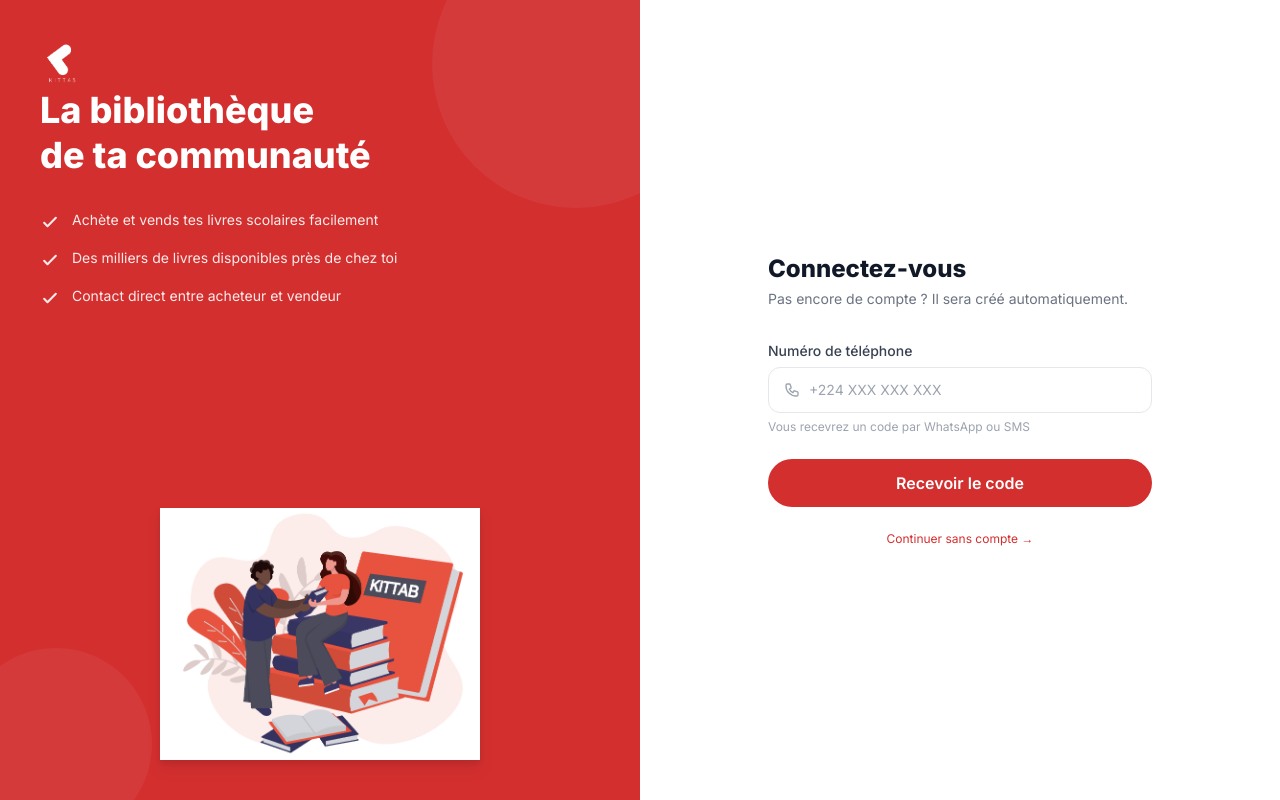
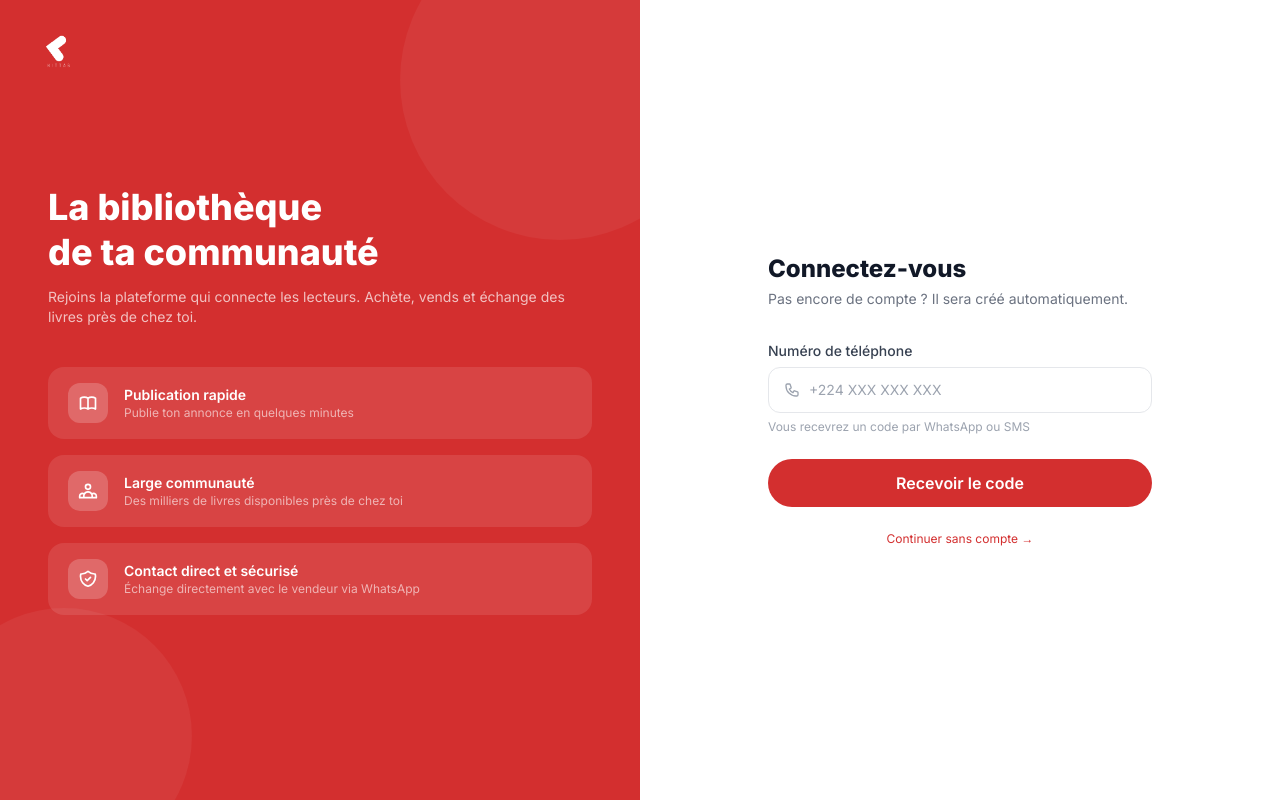
Before and after one commit to mhddiallo/kittab_mvp, an Angular app in the folder frontend/: page /login in a window 1280 px wide. Built offline with nearby package versions, Linux system fonts and the light colour scheme.

Commit message:
feat: redesign page login avec feature cards et icônes
https://claude.ai/code/session_0184KrGkiRv18sg2RrcPd3AK

```diff
--- a/frontend/src/app/pages/login/login.component.html
+++ b/frontend/src/app/pages/login/login.component.html
@@ -2,41 +2,58 @@
 <div class="min-h-screen flex">
 
   <!-- Panneau gauche -->
-  <div class="hidden md:flex md:w-1/2 bg-primary flex-col justify-between p-10 relative overflow-hidden">
+  <div class="hidden md:flex md:w-1/2 bg-primary flex-col justify-center p-12 relative overflow-hidden">
     <!-- Logo -->
-    <a routerLink="/">
-      <img src="assets/logo.png" alt="KITTAB" class="h-12 w-auto brightness-0 invert" />
+    <a routerLink="/" class="absolute top-8 left-10">
+      <img src="assets/logo.png" alt="KITTAB" class="h-10 w-auto brightness-0 invert" />
     </a>
 
-    <!-- Texte central -->
+    <!-- Cercles décoratifs -->
+    <div class="absolute -top-20 -right-20 w-80 h-80 bg-white/5 rounded-full"></div>
+    <div class="absolute -bottom-16 -left-16 w-64 h-64 bg-white/5 rounded-full"></div>
+
+    <!-- Contenu -->
     <div class="z-10">
-      <h2 class="text-white text-4xl font-extrabold leading-tight mb-8">
+      <h2 class="text-white text-4xl font-extrabold leading-tight mb-3">
         La bibliothèque<br>de ta communauté
       </h2>
-      <ul class="space-y-4 text-white/90 text-sm">
-        <li class="flex items-start gap-3">
-          <svg class="w-5 h-5 mt-0.5 shrink-0" fill="none" viewBox="0 0 24 24" stroke="currentColor"><path stroke-linecap="round" stroke-linejoin="round" stroke-width="2.5" d="M5 13l4 4L19 7"/></svg>
-          Achète et vends tes livres scolaires facilement
-        </li>
-        <li class="flex items-start gap-3">
-          <svg class="w-5 h-5 mt-0.5 shrink-0" fill="none" viewBox="0 0 24 24" stroke="currentColor"><path stroke-linecap="round" stroke-linejoin="round" stroke-width="2.5" d="M5 13l4 4L19 7"/></svg>
-          Des milliers de livres disponibles près de chez toi
-        </li>
-        <li class="flex items-start gap-3">
-          <svg class="w-5 h-5 mt-0.5 shrink-0" fill="none" viewBox="0 0 24 24" stroke="currentColor"><path stroke-linecap="round" stroke-linejoin="round" stroke-width="2.5" d="M5 13l4 4L19 7"/></svg>
-          Contact direct entre acheteur et vendeur
-        </li>
-      </ul>
+      <p class="text-white/70 text-sm mb-10">
+        Rejoins la plateforme qui connecte les lecteurs. Achète, vends et échange des livres près de chez toi.
+      </p>
+
+      <!-- Feature cards avec icônes -->
+      <div class="space-y-4">
+        <div class="flex items-center gap-4 bg-white/10 rounded-2xl px-5 py-4">
+          <div class="w-10 h-10 bg-white/20 rounded-xl flex items-center justify-center shrink-0">
+            <svg class="w-5 h-5 text-white" fill="none" viewBox="0 0 24 24" stroke="currentColor"><path stroke-linecap="round" stroke-linejoin="round" stroke-width="2" d="M12 6.253v13m0-13C10.832 5.477 9.246 5 7.5 5S4.168 5.477 3 6.253v13C4.168 18.477 5.754 18 7.5 18s3.332.477 4.5 1.253m0-13C13.168 5.477 14.754 5 16.5 5c1.747 0 3.332.477 4.5 1.253v13C19.832 18.477 18.247 18 16.5 18c-1.746 0-3.332.477-4.5 1.253"/></svg>
+          </div>
+          <div>
+            <p class="text-white font-semibold text-sm">Publication rapide</p>
+            <p class="text-white/60 text-xs">Publie ton annonce en quelques minutes</p>
+          </div>
+        </div>
+
+        <div class="flex items-center gap-4 bg-white/10 rounded-2xl px-5 py-4">
+          <div class="w-10 h-10 bg-white/20 rounded-xl flex items-center justify-center shrink-0">
+            <svg class="w-5 h-5 text-white" fill="none" viewBox="0 0 24 24" stroke="currentColor"><path stroke-linecap="round" stroke-linejoin="round" stroke-width="2" d="M17 20h5v-2a3 3 0 00-5.356-1.857M17 20H7m10 0v-2c0-.656-.126-1.283-.356-1.857M7 20H2v-2a3 3 0 015.356-1.857M7 20v-2c0-.656.126-1.283.356-1.857m0 0a5.002 5.002 0 019.288 0M15 7a3 3 0 11-6 0 3 3 0 016 0z"/></svg>
+          </div>
+          <div>
+            <p class="text-white font-semibold text-sm">Large communauté</p>
+            <p class="text-white/60 text-xs">Des milliers de livres disponibles près de chez toi</p>
+          </div>
+        </div>
+
+        <div class="flex items-center gap-4 bg-white/10 rounded-2xl px-5 py-4">
+          <div class="w-10 h-10 bg-white/20 rounded-xl flex items-center justify-center shrink-0">
+            <svg class="w-5 h-5 text-white" fill="none" viewBox="0 0 24 24" stroke="currentColor"><path stroke-linecap="round" stroke-linejoin="round" stroke-width="2" d="M9 12l2 2 4-4m5.618-4.016A11.955 11.955 0 0112 2.944a11.955 11.955 0 01-8.618 3.04A12.02 12.02 0 003 9c0 5.591 3.824 10.29 9 11.622 5.176-1.332 9-6.03 9-11.622 0-1.042-.133-2.052-.382-3.016z"/></svg>
+          </div>
+          <div>
+            <p class="text-white font-semibold text-sm">Contact direct et sécurisé</p>
+            <p class="text-white/60 text-xs">Échange directement avec le vendeur via WhatsApp</p>
+          </div>
+        </div>
+      </div>
     </div>
-
-    <!-- Image décorative bas -->
-    <div class="flex-1 flex items-end justify-center">
-      <img src="assets/login-illustration.png" alt="" class="w-full max-w-xs object-contain drop-shadow-lg" />
-    </div>
-
-    <!-- Cercles décoratifs -->
-    <div class="absolute -top-20 -right-20 w-72 h-72 bg-white/5 rounded-full"></div>
-    <div class="absolute -bottom-10 -left-10 w-48 h-48 bg-white/5 rounded-full"></div>
   </div>
 
   <!-- Panneau droit — Formulaire -->
```
